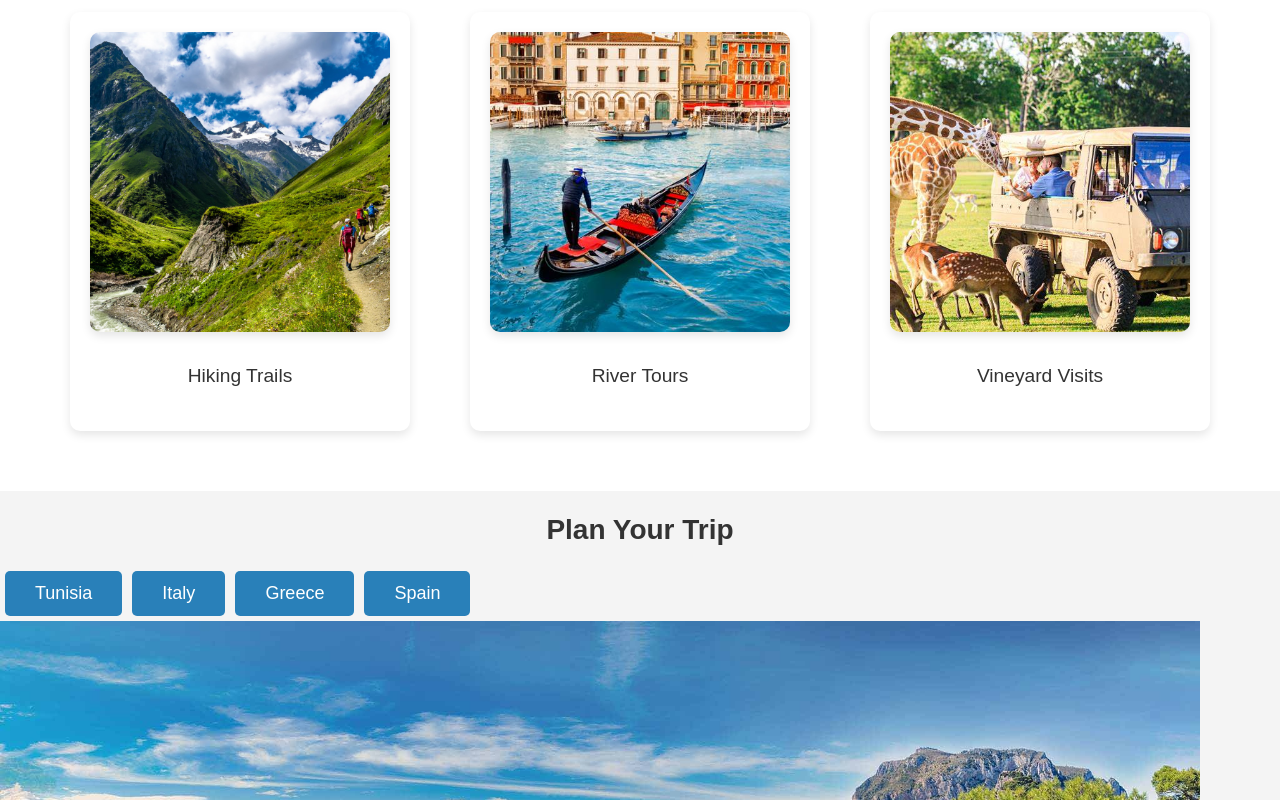
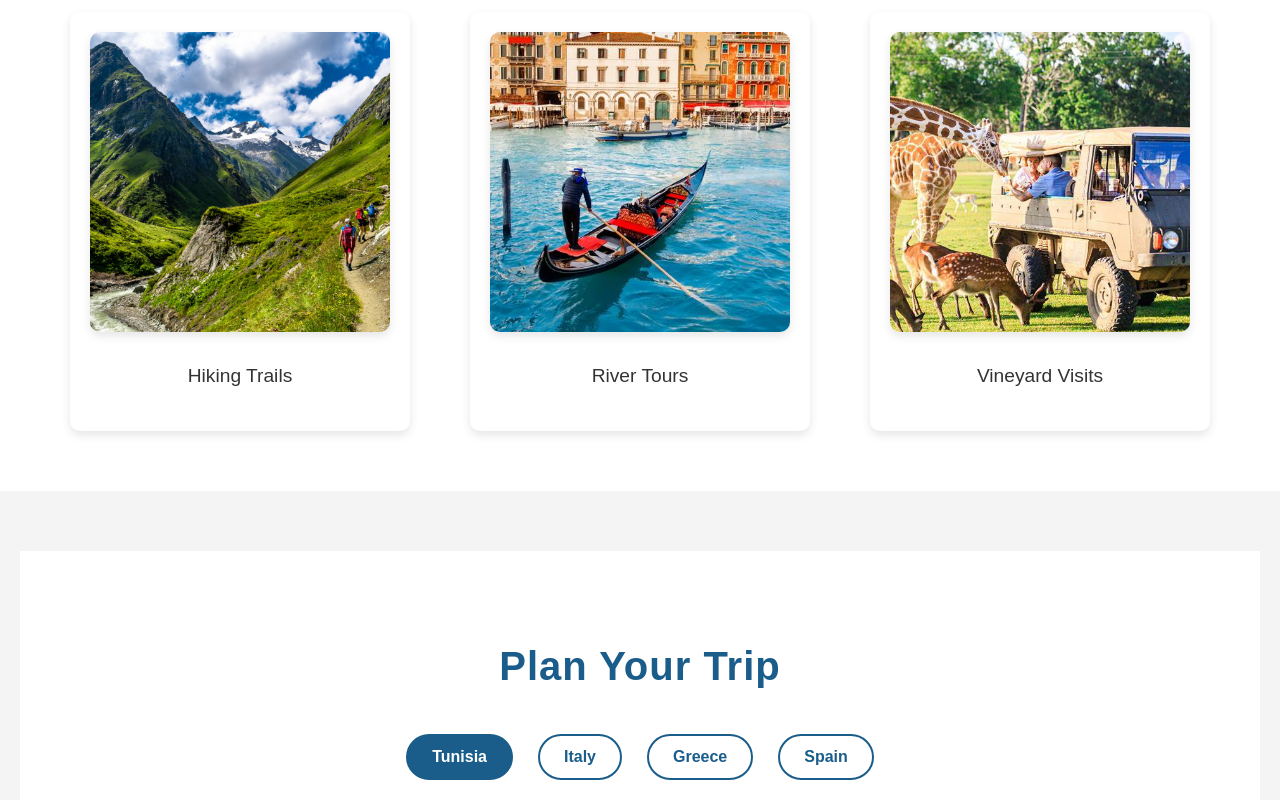
Before and after one commit to malek-mahjoub2/Travel-Planner-Capstone, a React (Create React App) app: page / in a window 1280 px wide. Shown: the part 2000-2800 px from the top of the page. Built offline with nearby package versions, Linux system fonts and the light colour scheme; no server answers.

Commit message:
add a buttom to each country age to take this to plan his trip

```diff
--- a/src/App.js
+++ b/src/App.js
@@ -51,7 +51,10 @@ function App() {
           <Route path="italy" element={<ItalyPage />} />
           <Route path="spain" element={<SpainPage />} />
 
-
+          <Route path="/tunisia-plan" element={<TunisiaPlan />} />
+        <Route path="/spain-plan" element={<SpainPlan />} />
+        <Route path="/italy-plan" element={<ItalyPlan />} />
+        <Route path="/greece-plan" element={<GreecePlan />} />
           <Route path="itinerary" element={<ItinerarySection />} />
 
 
--- a/src/components/Activities.css
+++ b/src/components/Activities.css
@@ -7,7 +7,7 @@
 .intro-title {
   font-size: 2.8rem;
   margin-bottom: 30px; /* Added more space below the title */
-  color: black; /* Changed color to black */
+  color: #1A5D8B; /* Changed color to black */
   font-weight: bold;
   text-transform: uppercase;
   letter-spacing: 1px;
--- a/src/components/ItineraryPlanner.css
+++ b/src/components/ItineraryPlanner.css
@@ -1,16 +1,14 @@
 /* Itinerary Planner Section */
 #itinerary-planner {
   padding: 60px 20px;
-  background: linear-gradient(135deg, #f5f7fa, #e6e9ef); /* Gradient background */
-  border-radius: 15px;
-  margin: 40px auto;
+  background-color: white; /* White background */
+  margin: 60px auto; /* Add space above and below */
   max-width: 1200px;
-  box-shadow: 0 8px 16px rgba(0, 0, 0, 0.1);
 }
 
 #itinerary-planner h2 {
   font-size: 2.5rem;
-  color: #1A5D8B; /* Consistent heading color */
+  color: #1A5D8B; /* Title color */
   text-align: center;
   margin-bottom: 40px;
   font-family: 'Montserrat', sans-serif;
@@ -52,7 +50,7 @@
 
 /* Itinerary Content */
 .itinerary-content {
-  background-color: #fff;
+  background-color: #f9f9f9; /* Light gray background */
   padding: 30px;
   border-radius: 15px;
   box-shadow: 0 4px 12px rgba(0, 0, 0, 0.1);
--- a/src/components/ItineraryPlanner.js
+++ b/src/components/ItineraryPlanner.js
@@ -1,4 +1,5 @@
 import React, { useState } from 'react';
+import './ItineraryPlanner.css';
 import TunisiaPlan from './TunisiaPlan';
 import ItalyPlan from './ItalyPlan';
 import GreecePlan from './GreecePlan';
@@ -19,10 +20,30 @@ const ItineraryPlanner = () => {
 
       {/* Country Selection Menu */}
       <div className="menu">
-        <button onClick={() => handleCountryChange('Tunisia')}>Tunisia</button>
-        <button onClick={() => handleCountryChange('Italy')}>Italy</button>
-        <button onClick={() => handleCountryChange('Greece')}>Greece</button>
-        <button onClick={() => handleCountryChange('Spain')}>Spain</button>
+        <button
+          className={selectedCountry === 'Tunisia' ? 'active' : ''}
+          onClick={() => handleCountryChange('Tunisia')}
+        >
+          Tunisia
+        </button>
+        <button
+          className={selectedCountry === 'Italy' ? 'active' : ''}
+          onClick={() => handleCountryChange('Italy')}
+        >
+          Italy
+        </button>
+        <button
+          className={selectedCountry === 'Greece' ? 'active' : ''}
+          onClick={() => handleCountryChange('Greece')}
+        >
+          Greece
+        </button>
+        <button
+          className={selectedCountry === 'Spain' ? 'active' : ''}
+          onClick={() => handleCountryChange('Spain')}
+        >
+          Spain
+        </button>
       </div>
 
       {/* Display the selected country's itinerary */}
--- a/src/pages/GreecePage.js
+++ b/src/pages/GreecePage.js
@@ -1,6 +1,6 @@
 import React from 'react';
 import './GreecePage.css';  // Ensure you have the CSS for styling
-
+import { FaArrowRight } from 'react-icons/fa';
 // Importing images for the sections
 import greeceHeaderImage from '../images/greeceHeader.jpg';
 import athensImage from '../images/athens.jpg';
@@ -95,7 +95,16 @@ const GreecePage = () => {
           </div>
         </div>
       </div>
-
+      <div className="plan-trip-section">
+            <h2>Ready to Plan Your Trip to Greece?</h2>
+            <p>Click the button below to create your personalized itinerary and start your journey!</p>
+            <button
+              className="plan-trip-button"
+              onClick={() => window.open('/italy-plan', '_blank')}
+            >
+              Plan Your Trip <FaArrowRight />
+            </button>
+          </div>
     </div>
   );
 };
--- a/src/pages/ItalyPage.js
+++ b/src/pages/ItalyPage.js
@@ -1,7 +1,6 @@
 import React from 'react';
 import './ItalyPage.css';  // Ensure you have the CSS for styling
 
-// Importing images for the sections
 import italyHeaderImage from '../images/italyHeader.jpg';  // Image for Italy header
 import romeImage from '../images/rome.jpg';  // Image for Rome
 import florenceImage from '../images/florence.jpg';  // Image for Florence
@@ -10,6 +9,8 @@ import amalfiImage from '../images/amalfi.jpg';  // Image for Amalfi Coast
 import pastaImage from '../images/pasta.jpg';  // Image for pasta
 import gelatoImage from '../images/gelato.jpg';  // Image for gelato
 import pizzaImage from '../images/pizza.jpg';
+import { FaArrowRight } from 'react-icons/fa';
+
 const ItalyPage = () => {
   return (
     <div className="italy-page">
@@ -100,8 +101,19 @@ const ItalyPage = () => {
     </div>
         </div>
       </div>
+      <div className="plan-trip-section">
+        <h2>Ready to Plan Your Trip to Italy?</h2>
+        <p>Click the button below to create your personalized itinerary and start your journey!</p>
+        <button
+          className="plan-trip-button"
+          onClick={() => window.open('/italy-plan', '_blank')}
+        >
+          Plan Your Trip <FaArrowRight />
+        </button>
+      </div>
+    </div>
 
-    </div>
+
   );
 };
 
--- a/src/pages/SpainPage.js
+++ b/src/pages/SpainPage.js
@@ -1,6 +1,6 @@
 import React from 'react';
 import './SpainPage.css';  // Ensure you have the CSS for styling
-
+import { FaArrowRight } from 'react-icons/fa';
 // Importing images for the sections
 import spainHeaderImage from '../images/spainHeader.jpg';  // Image for Spain header
 import madridImage from '../images/madrid.jpg';  // Image for Madrid
@@ -110,7 +110,16 @@ const SpainPage = () => {
           </div>
         </div>
       </div>
-
+      <div className="plan-trip-section">
+        <h2>Ready to Plan Your Trip to Spain?</h2>
+        <p>Click the button below to create your personalized itinerary and start your journey!</p>
+        <button
+          className="plan-trip-button"
+          onClick={() => window.open('/spain-plan', '_blank')} // Open in new tab
+        >
+          Plan Your Trip <FaArrowRight />
+        </button>
+      </div>
     </div>
   );
 };
--- a/src/pages/TunisiaPage.js
+++ b/src/pages/TunisiaPage.js
@@ -9,6 +9,7 @@ import hammametImage from '../images/hammamet.jpg';  // Image for Hammamet
 import couscousImage from '../images/couscous.jpg';  // Image for couscous
 import brikImage from '../images/brik.jpg';  // Image for brik
 import fricassiImage from '../images/fricassi.jpg';
+import { FaArrowRight } from 'react-icons/fa';
 
 const TunisiaPage = () => {
   return (
@@ -99,6 +100,16 @@ const TunisiaPage = () => {
          </div>
         </div>
       </div>
+      <div className="plan-trip-section">
+        <h2>Ready to Plan Your Trip to Tunisia?</h2>
+        <p>Click the button below to create your personalized itinerary and start your journey!</p>
+        <button
+          className="plan-trip-button"
+          onClick={() => window.open('/tunisia-plan', '_blank')} // Open in new tab
+        >
+          Plan Your Trip <FaArrowRight />
+        </button>
+      </div>
 
     </div>
   );
```
